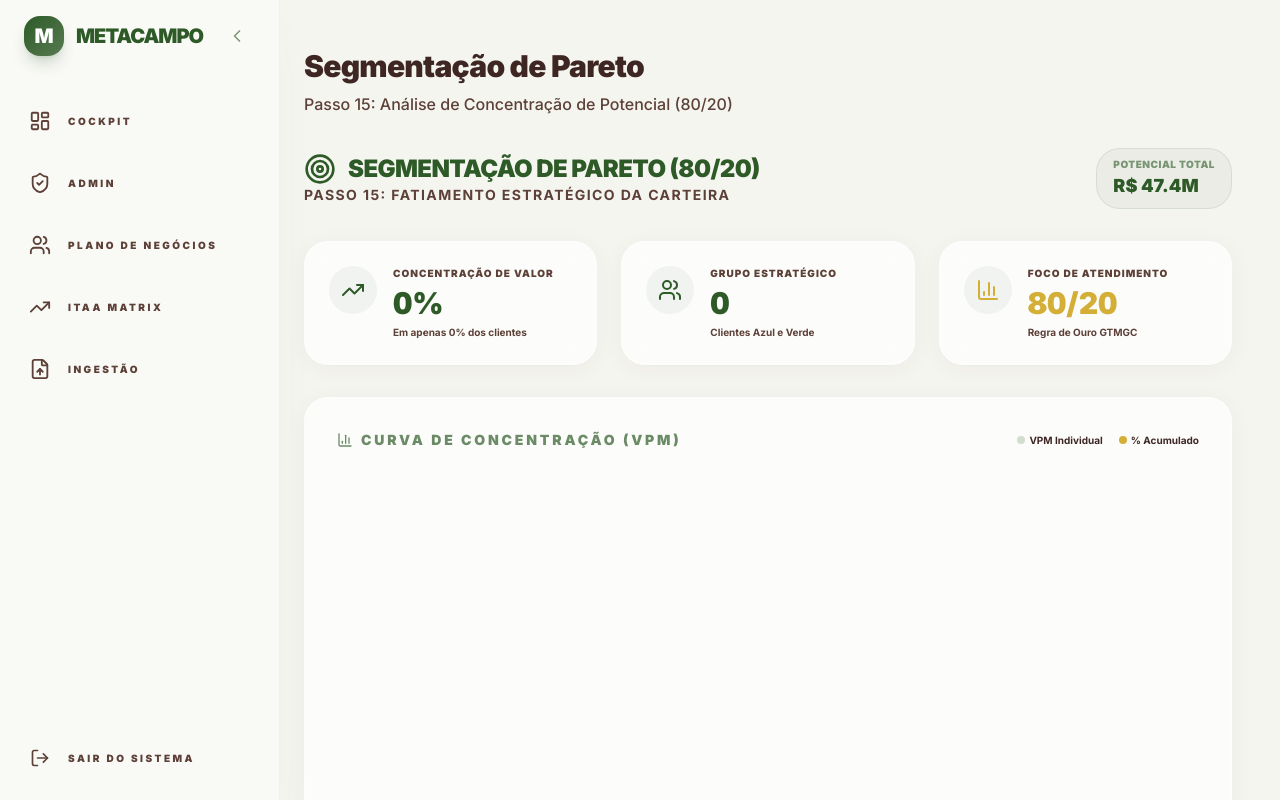
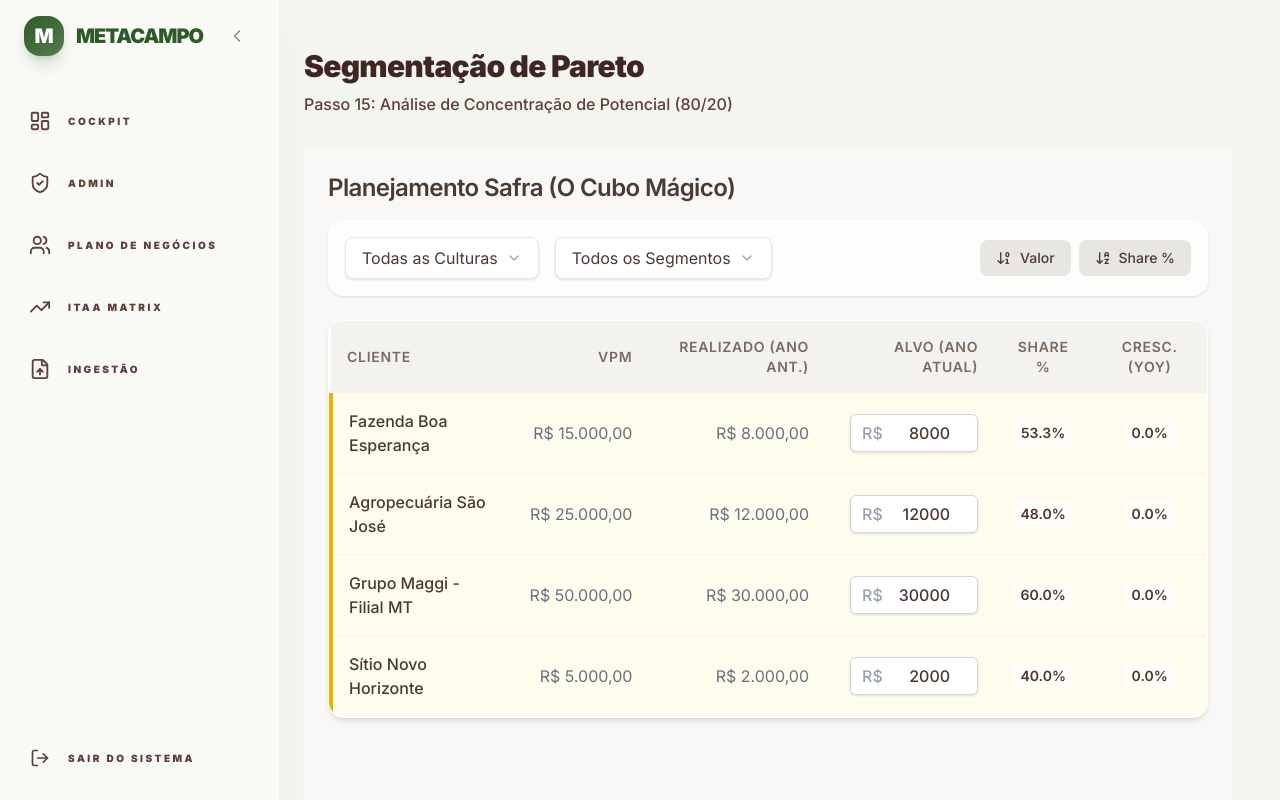
Before and after one commit to Sagrado-Express/Metacampo, a Next.js app: page /ctv/planejamento in a window 1280 px wide. Shown: the top 800 px of the page. Built offline with nearby package versions, Linux system fonts and the light colour scheme.

Commit message:
fix(routing): mount MagicCubeWorkspace in the planning views

```diff
--- a/src/app/ctv/page.tsx
+++ b/src/app/ctv/page.tsx
@@ -20,6 +20,7 @@ import TabelaMae from '@/components/ctv/workspaces/TabelaMae'
 import ExecutionWorkspace from '@/components/ctv/workspaces/ExecutionWorkspace'
 import TacticalAgendaWorkspace from '@/components/ctv/workspaces/TacticalAgendaWorkspace'
 import ParetoPlanning from '@/components/ctv/workspaces/ParetoPlanning'
+import { MagicCubeWorkspace } from '@/components/ctv/workspaces/MagicCubeWorkspace'
 
 type Workspace = 'DIAGNOSIS' | 'PORTFOLIO' | 'PLANNING' | 'EXECUTION' | 'AGENDA'
 
@@ -110,7 +111,7 @@ export default function CTVPlanningPage() {
             )}
 
             {activeWorkspace === 'PLANNING' && (
-              <ParetoPlanning />
+              <MagicCubeWorkspace />
             )}
 
             {activeWorkspace === 'EXECUTION' && (
--- a/src/app/ctv/planejamento/page.tsx
+++ b/src/app/ctv/planejamento/page.tsx
@@ -1,6 +1,6 @@
 'use client'
 
-import ParetoPlanning from '@/components/ctv/workspaces/ParetoPlanning'
+import { MagicCubeWorkspace } from '@/components/ctv/workspaces/MagicCubeWorkspace'
 
 export default function PlanejamentoPareto() {
   return (
@@ -9,7 +9,7 @@ export default function PlanejamentoPareto() {
         <h1 className="text-3xl font-black tracking-tight text-foreground">Segmentação de Pareto</h1>
         <p className="text-muted-foreground mt-2 font-medium">Passo 15: Análise de Concentração de Potencial (80/20)</p>
       </div>
-      <ParetoPlanning />
+      <MagicCubeWorkspace />
     </div>
   )
 }
```
